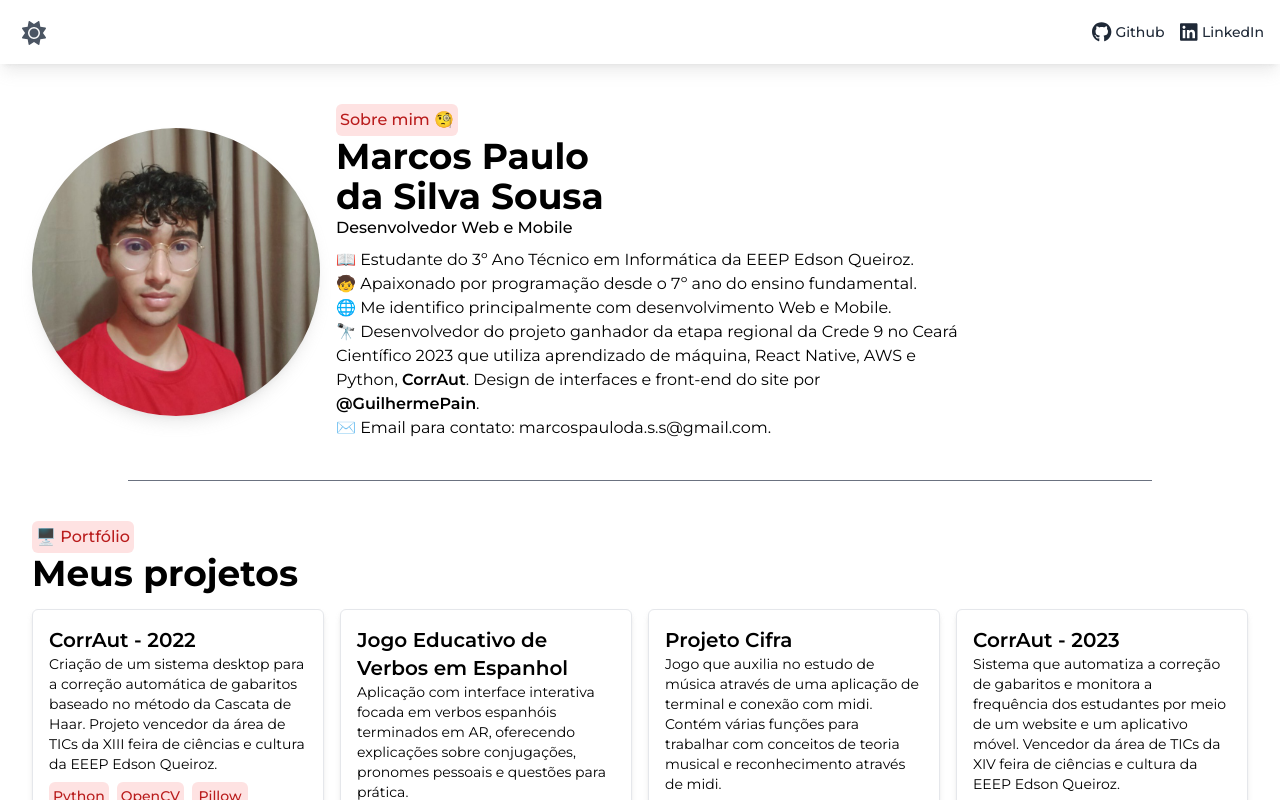
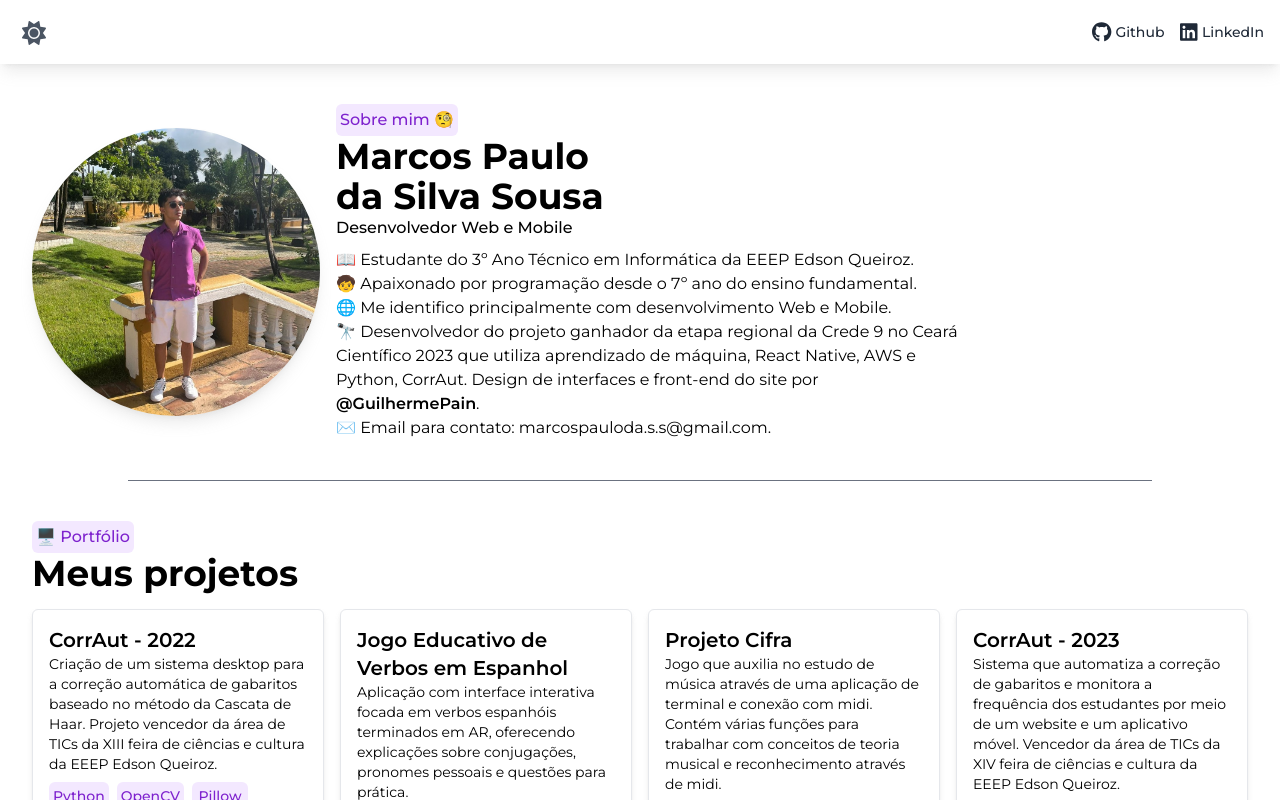
Before and after one commit to marcos-sousa-404/portfolio, a Next.js app: page / in a window 1280 px wide. Shown: the top 800 px of the page. Built offline with nearby package versions, Linux system fonts and the light colour scheme.

Commit message:
Mudança de foto e identidade visual

```diff
--- a/src/app/page.tsx
+++ b/src/app/page.tsx
@@ -78,7 +78,7 @@ export default function Home() {
         <section className="flex sm:flex-row flex-col w-full my-10">
           <img
             className="rounded-full mx-auto sm:ml-8 mb-4 object-cover aspect-square sm:my-auto h-56 sm:h-72 shadow-lg shadow-[#9993]"
-            src="foto.png"
+            src="foto.jpg"
           />
           <div className="mx-auto sm:ml-4">
             <div className="w-10/12 sm:w-full mx-8 sm:ml-0">
@@ -107,15 +107,8 @@ export default function Home() {
               <li>
                 🔭 Desenvolvedor do projeto ganhador da etapa regional da Crede
                 9 no Ceará Científico 2023 que utiliza aprendizado de máquina,
-                React Native, AWS e Python,{" "}
-                <a
-                  className="font-semibold"
-                  target="_blank"
-                  href="https://corraut.com.br"
-                >
-                  CorrAut
-                </a>
-                . Design de interfaces e front-end do site por{" "}
+                React Native, AWS e Python, CorrAut. Design de interfaces e
+                front-end do site por{" "}
                 <a
                   className="font-semibold"
                   target="_blank"
--- a/src/components/Badge.tsx
+++ b/src/components/Badge.tsx
@@ -7,7 +7,7 @@ export function Badge({
 }) {
   return (
     <span
-      className={`font-medium items-center text-center justify-center flex w-fit min-w-14 duration-300 text-red-700 dark:bg-[#991B1B7F] dark:text-red-100 text-md bg-red-100 rounded-md p-1 ${className}`}
+      className={`font-medium items-center text-center justify-center flex w-fit min-w-14 duration-300 text-purple-700 dark:bg-[#991b887f] dark:text-purple-100 text-md bg-purple-100 rounded-md p-1 ${className}`}
     >
       {children}
     </span>
```
Also changed, not shown: public/foto.jpg (added), public/foto.png (deleted).
